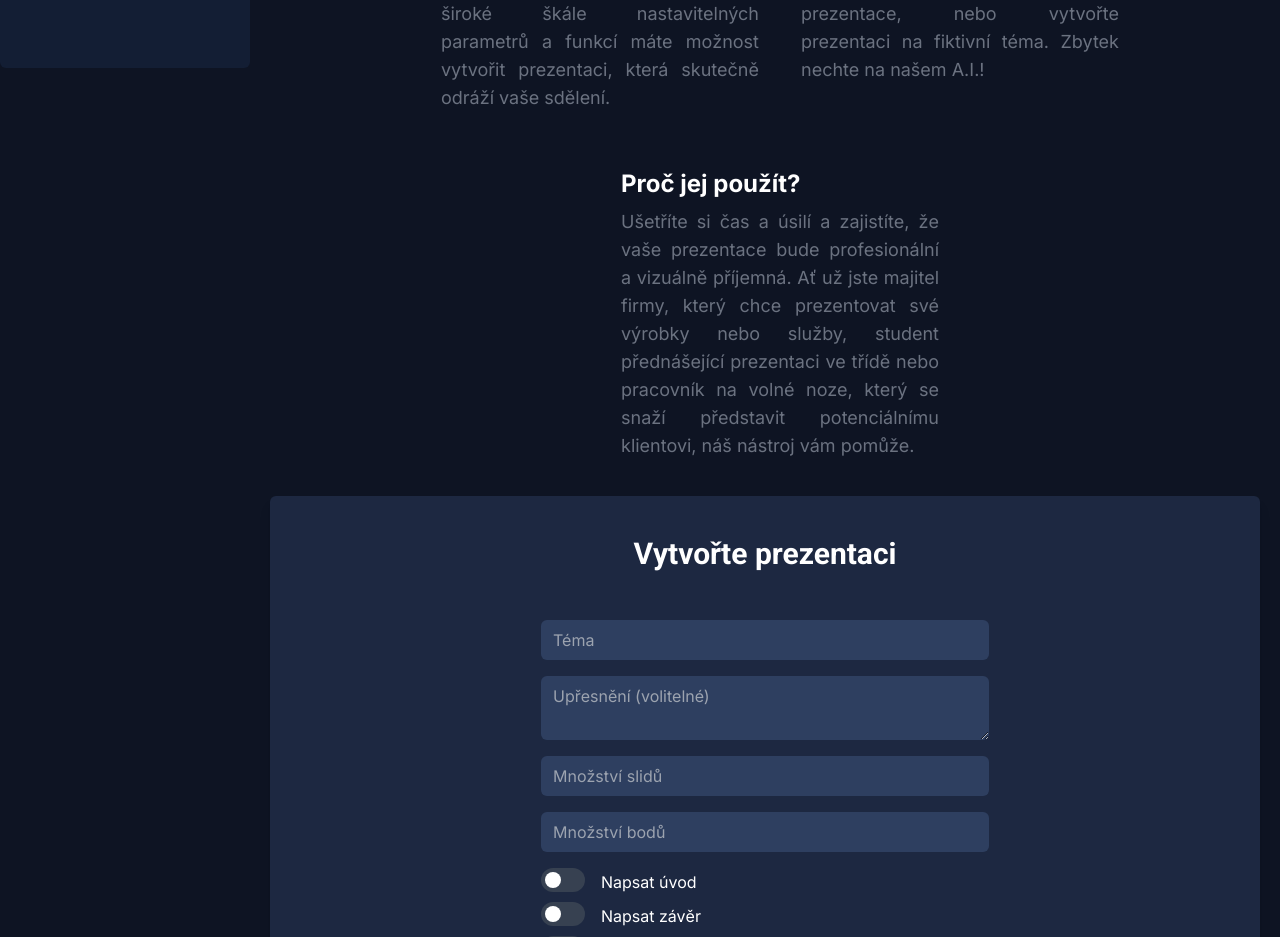
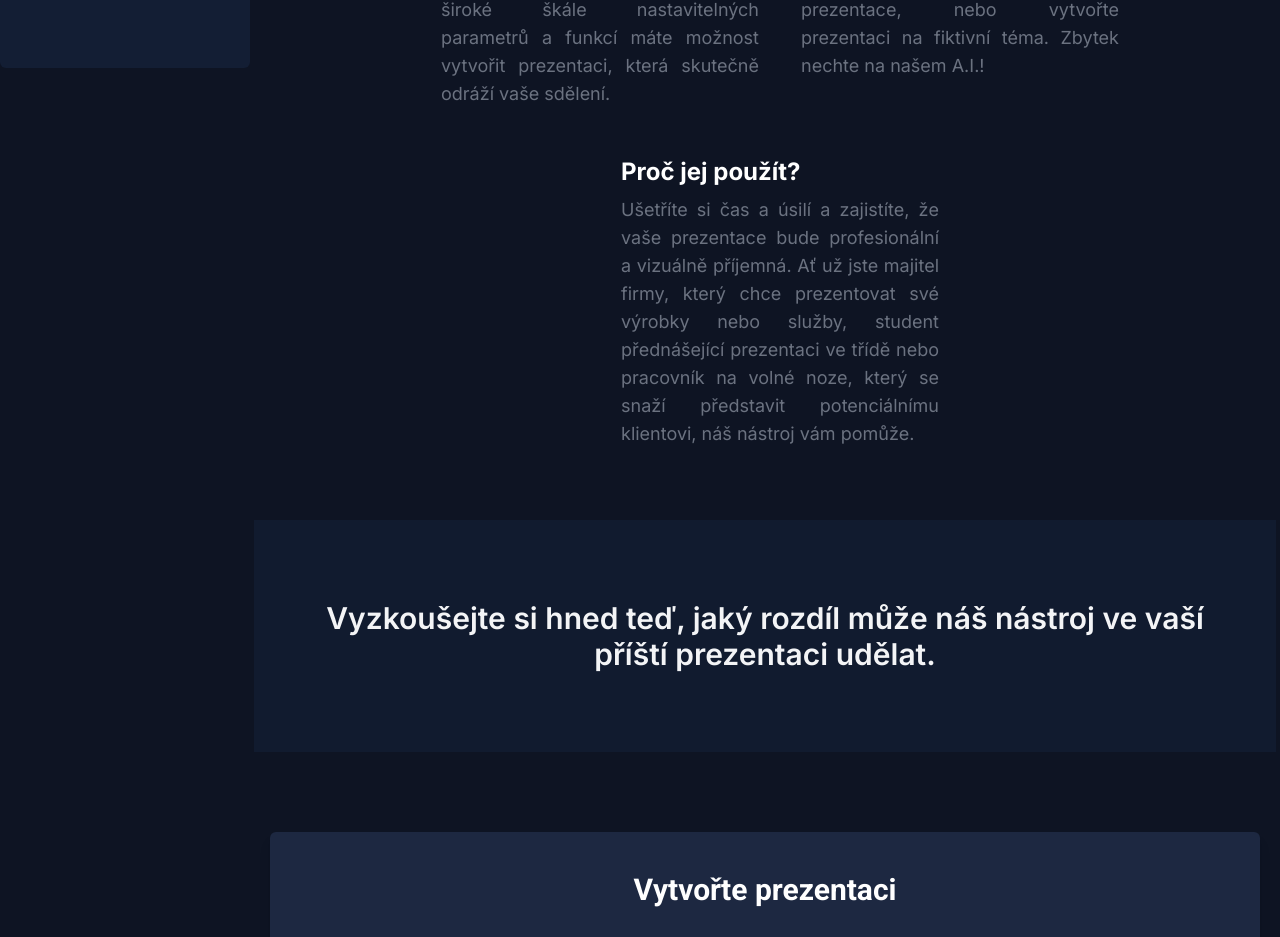
Before and after one commit to AspireOne/intellify, a Next.js app: page /presentation in a window 1280 px wide. Shown: the part 732-1669 px from the top of the page. Built offline with nearby package versions, Linux system fonts and the light colour scheme.

Commit message:
add landing page "call to action text", improve card padding

```diff
--- a/components/ModuleLandingPage.tsx
+++ b/components/ModuleLandingPage.tsx
@@ -20,9 +20,9 @@ const ModuleLandingPage = (props: {props: LandingPageProps}) => {
                 {
                     [props.props.card1, props.props.card2, props.props.card3].map((card, index) => {
                         return (
-                            <div className="w-1/3 lg:p-5 lg:py-1 min-w-[360px] max-w-[440px]" key={index}>
+                            <div className="w-1/3 lg:p-5 lg:py-0 min-w-[360px] max-w-[440px]" key={index}>
                                 {/*border border-purple-500 bg-t-blue-700 shadow-lg*/}
-                                <div className=" rounded-lg h-full p-4 min-w-[350px]">
+                                <div className=" rounded-lg h-full py-2 sm:p-4 min-w-[350px]">
                                     <h2 className="text-2xl font-bold mb-2">{card.title}</h2>
                                     <p className="text-gray-500 text-lg mb-4">{card.description}</p>
                                     {/*<button
@@ -36,6 +36,11 @@ const ModuleLandingPage = (props: {props: LandingPageProps}) => {
                 }
             </div>
 
+            <div className={"py-20 mt-10 mb-20 mx-[-1rem] bg-t-blue-800 "}>
+                <h1 className={"text-2xl md:text-3xl px-2 font-semibold text-center mx-auto max-w-[900px] text-gray-100"}>
+                    {props.props.callToActionTitle}
+                </h1>
+            </div>
             {/*TODO: ADD "tak na co čekáte? zkuse to hned..." atd.*/}
         </div>
     );
```
